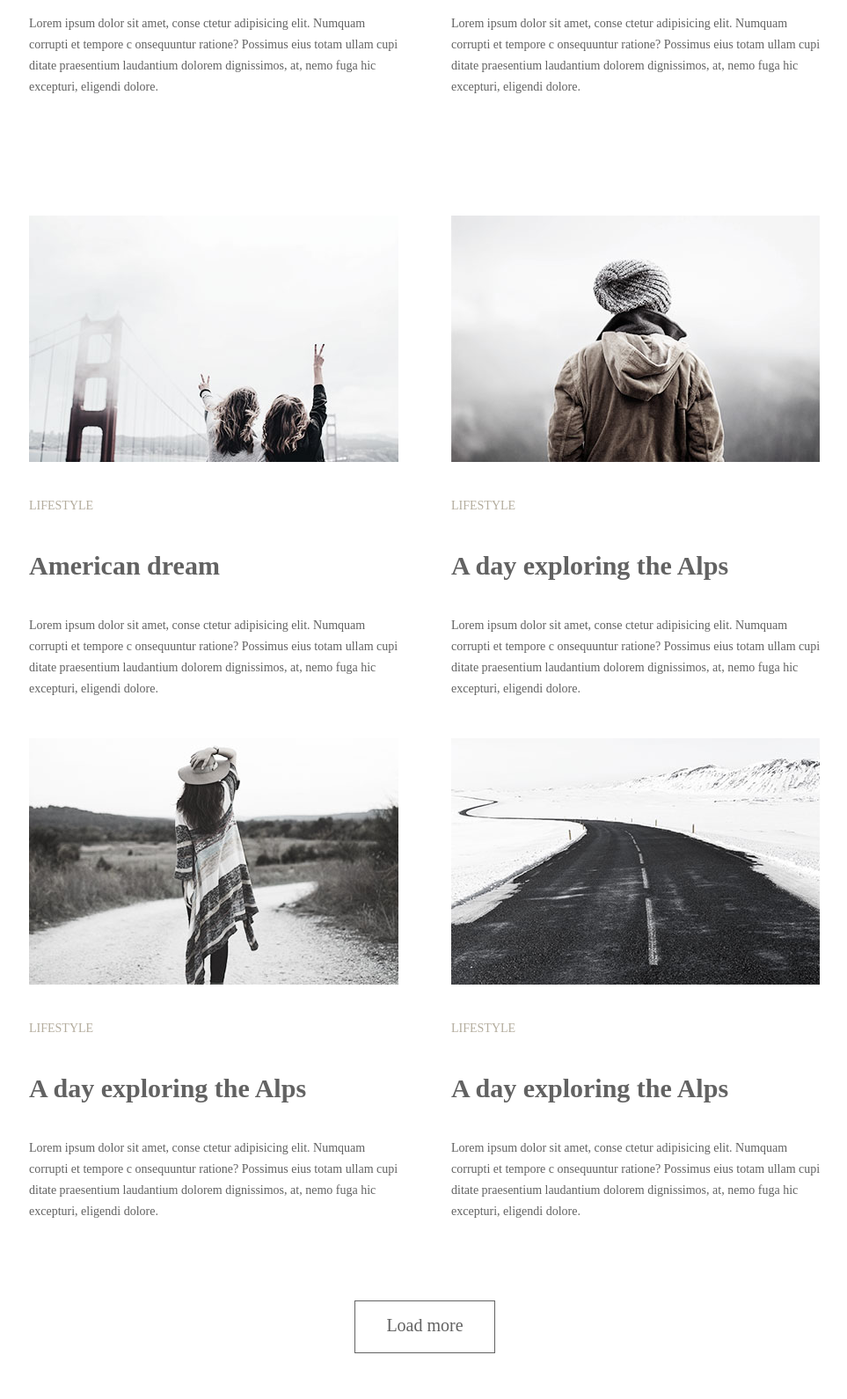
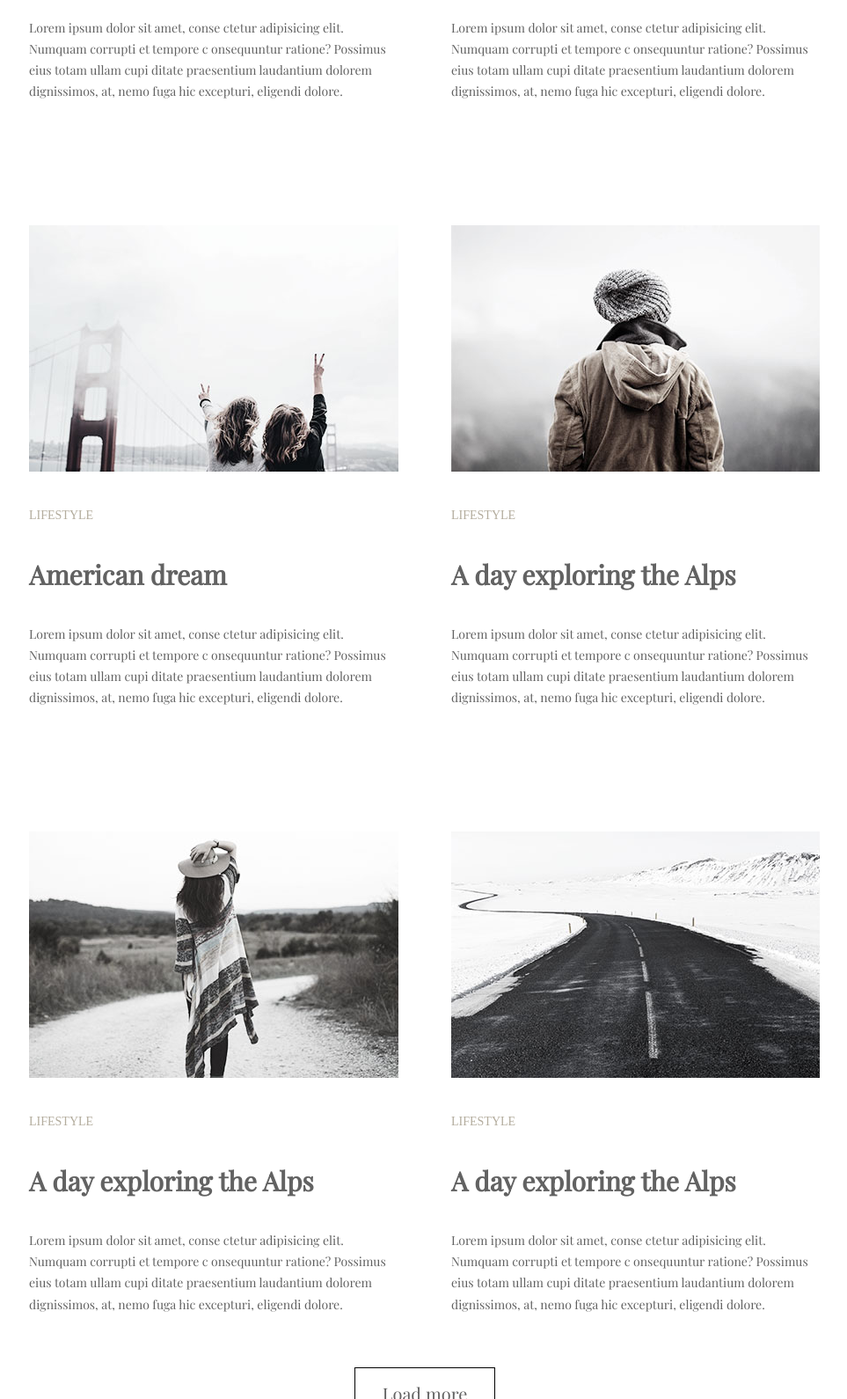
Before and after one commit to EvelinaK/goit-fe-course, a plain HTML site: page html-css/module-03/homework-03.html in a window 1280 px wide. Shown: the part 647-2237 px from the top of the page at 88% size, without its empty margins (157-1120 px from the left). Drawn offline with nearby package versions, Linux system fonts and the light colour scheme; a web font is replaced by a local one.

Commit message:
commit change

```diff
--- a/html-css/module-03/css/style.css
+++ b/html-css/module-03/css/style.css
@@ -24,6 +24,7 @@ ul, ol{
 .nav-item{
     display: inline-block;
     vertical-align:middle;
+    text-transform: uppercase;
 
 }
 
@@ -54,12 +55,8 @@ ul, ol{
     display: inline-block;
     vertical-align: middle;
     width: 50%;
-    padding: 0 30px 30px;
+    padding: 80px 30px 45px 30px;
     letter-spacing: 0;
-}
-.sub-card{
-
- padding-bottom: 90px;
 }
 
 h2{
@@ -68,7 +65,7 @@ h2{
 
 
 @font-face{
-    font-family:'Playfair-Display' ;
+    font-family:'Playfair Display' ;
     src:url(fonts/PlayfairDisplay-VariableFont_wght.ttf) format('truetype');
     font-weight: normal;
     font-style: normal;
@@ -82,29 +79,28 @@ h2{
 }
 
 body{
-    font-family: 'Playfair-Display';
+    font-family: 'Playfair Display';
     font-size: 14px;
     line-height: 1.72;
     color: #626262;
 }
 
-
 .card-img{
     margin-bottom: 30px;
 }
 
-.card .category-link{
+.category-link{
+    font-family: 'Unbuntu Light';
     text-decoration: none;
     color: #b4ad9e;
     text-transform: uppercase;
-
 }
 
 .card h2{
     font-size: 30px;
     margin: 30px 0;
+}
 
-}
 .card h2 a{
     font-size: 30px;
     color: inherit;
@@ -112,13 +108,12 @@ body{
 
 
 .nav-link:hover,
-.nav-link:focus,
-.nav-link.active{
+{
     color:#03a9f4;
 }
 
 #header{
-    padding: 75px 75px 100px;
+    padding: 75px 75px 25px;
 
 }
 #nav{
@@ -128,30 +123,25 @@ body{
 }
 
 
-footer{
-    padding: 45px 45px 25px;
-}
- .footer-button {
+ .button {
+    display: block;
     margin: 0 auto;
-    border-style: solid;
+    border: solid  black ;
     border-width:thin;
     height: 60px;
     width: 160px;
     padding: 10px;
     text-align: center;
+    font-family:'Playfair Display';
     font-size: 20px;
+    background-color:white ;
+    color: #626262;
 }
-
- a.button {
- text-decoration: none;
- color: #626262;
- display: block;
+.section-content{
+padding-bottom: 70px;
 }
-
-
 
 .nav-link{
     color: inherit;
     text-decoration: none;
-
 }
--- a/html-css/module-03/homework-03.html
+++ b/html-css/module-03/homework-03.html
@@ -16,142 +16,126 @@
             <nav id="nav">
                 <ul class="nav-list">
                     <li class="nav-item">
-                        <a href="#" class="nav-link active">LIFESTYLE</a>
+                        <a href="#" class="nav-link">lefestyle</a>
                     </li>
                     <li class="nav-item">
-                     <a href="#" class="nav-link">PHOTODIARY</a>
+                     <a href="#" class="nav-link">photodiary</a>
                  </li>
                  <li class="nav-item">
-                     <a href="#" class="nav-link">MUSIC</a>
+                     <a href="#" class="nav-link">music</a>
                  </li>
                  <li class="nav-item">
-                     <a href="#" class="nav-link">TRAVEL</a>
+                     <a href="#" class="nav-link">travel</a>
                  </li>
                 </ul>
             </nav>
           </div>
        </header>
        <main id="main">
-            <section class="section-article">
                 <div class="container">
                    <div class="cards">
                     <div class="card">
                         <div class="card-img">
-                            <a href='#'><img src="img/new-1.jpg" alt="1"></a>
+                            <a href='#'><img src="img/new-1.jpg" alt=""></a>
                         </div>
-                            <div class="card-body">
                         <div class="card-header">
-                                    <a  class ="category-link" href="#">LIFESTYLE</a>
+                            <a  class ="category-link" href="#">lifestyle</a>
                             <h2>More than just a music festival </h2>
                         </div>
-                                <div class="sub-card"><p>Lorem ipsum dolor sit amet, conse
+                            <p>Lorem ipsum dolor sit amet, conse
                                 ctetur adipisicing elit. Numquam corrupti et tempore c
                                 onsequuntur ratione? Possimus eius totam ullam cupi
                                 ditate praesentium laudantium
                                 dolorem dignissimos, at, nemo fuga hic excepturi,
-                                    eligendi dolore.</p>
-                                </div>
-                           </div>
+                                eligendi dolore.
+                            </p>
                     </div>
                     <div class="card">
                         <div class="card-img">
-                            <a href='#'><img src="img/new-2.jpg" alt="2"></a>
+                            <a href='#'><img src="img/new-2.jpg" alt=""></a>
                         </div>
-                            <div class="card-body">
                         <div class="card-header">
-                                    <a  class ="category-link" href="#">LIFESTYLE</a>
+                            <a  class ="category-link" href="#">lifestyle</a>
                             <h2>Life tastes better with coffee </h2>
                         </div>
-                                <div class="sub-card"><p>Lorem ipsum dolor sit amet, conse
+                            <p>Lorem ipsum dolor sit amet, conse
                                 ctetur adipisicing elit. Numquam corrupti et tempore c
                                 onsequuntur ratione? Possimus eius totam ullam cupi
                                 ditate praesentium laudantium
                                 dolorem dignissimos, at, nemo fuga hic excepturi,
-                                    eligendi dolore.</p>
-                                </div>
-                           </div>
+                                eligendi dolore.
+                            </p>
                     </div>
                     <div class="card">
                         <div class="card-img">
-                            <a href='#'><img src="img/new-3.jpg" alt="3"></a>
+                            <a href='#'><img src="img/new-3.jpg" alt=""></a>
                         </div>
-                            <div class="card-body">
                         <div class="card-header">
-                                    <a  class ="category-link" href="#">LIFESTYLE</a>
+                            <a  class ="category-link" href="#">lifestyle</a>
                             <h2>American dream </h2>
                         </div>
-                                <div><p>Lorem ipsum dolor sit amet, conse
+                            <p>Lorem ipsum dolor sit amet, conse
                                 ctetur adipisicing elit. Numquam corrupti et tempore c
                                 onsequuntur ratione? Possimus eius totam ullam cupi
                                 ditate praesentium laudantium
                                 dolorem dignissimos, at, nemo fuga hic excepturi,
-                                    eligendi dolore.</p>
-                                </div>
-                           </div>
+                                eligendi dolore.
+                            </p>
                     </div>
                     <div class="card">
                         <div class="card-img">
-                            <a href='#'><img src="img/new-4.jpg" alt="4"></a>
+                            <a href='#'><img src="img/new-4.jpg" alt=""></a>
                         </div>
-                            <div class="card-body">
                         <div class="card-header">
-                                    <a  class ="category-link" href="#">LIFESTYLE</a>
+                            <a  class ="category-link" href="#">lifestyle</a>
                             <h2>A day exploring the Alps </h2>
                         </div>
-                                <div><p>Lorem ipsum dolor sit amet, conse
+                            <p>Lorem ipsum dolor sit amet, conse
                             ctetur adipisicing elit. Numquam corrupti et tempore c
                             onsequuntur ratione? Possimus eius totam ullam cupi
                             ditate praesentium laudantium
                             dolorem dignissimos, at, nemo fuga hic excepturi,
-                                    eligendi dolore.</p>
-                                </div>
-                           </div>
+                            eligendi dolore.
+                            </p>
                     </div>
                     <div class="card">
                         <div class="card-img">
-                            <a href='#'><img src="img/new-5.jpg" alt="4"></a>
+                            <a href='#'><img src="img/new-5.jpg" alt=""></a>
                         </div>
-                            <div class="card-body">
                         <div class="card-header">
-                                    <a  class ="category-link" href="#">LIFESTYLE</a>
+                            <a  class ="category-link" href="#">lifestyle</a>
                             <h2>A day exploring the Alps </h2>
                         </div>
-                                <div><p>Lorem ipsum dolor sit amet, conse
+                            <p>Lorem ipsum dolor sit amet, conse
                                 ctetur adipisicing elit. Numquam corrupti et tempore c
                                 onsequuntur ratione? Possimus eius totam ullam cupi
                                 ditate praesentium laudantium
                                 dolorem dignissimos, at, nemo fuga hic excepturi,
-                                    eligendi dolore.</p>
-                                </div>
-                           </div>
+                                eligendi dolore.
+                            </p>
                     </div>
                     <div class="card">
                         <div class="card-img">
-                            <a href='#'><img src="img/new-6.jpg" alt="4"></a>
+                            <a href='#'><img src="img/new-6.jpg" alt=""></a>
                         </div>
-                            <div class="card-body">
                         <div class="card-header">
-                                    <a  class ="category-link" href="#">LIFESTYLE</a>
+                            <a  class ="category-link" href="#">lifestyle</a>
                             <h2>A day exploring the Alps </h2>
                         </div>
-                                <div><p>Lorem ipsum dolor sit amet, conse
+                            <p>Lorem ipsum dolor sit amet, conse
                                 ctetur adipisicing elit. Numquam corrupti et tempore c
                                 onsequuntur ratione? Possimus eius totam ullam cupi
                                 ditate praesentium laudantium
                                 dolorem dignissimos, at, nemo fuga hic excepturi,
-                                    eligendi dolore.</p>
+                                eligendi dolore.
+                            </p>
                     </div>
                    </div>
                 </div>
+            <div class="section-content">
+                <button class="button">Load more</button>
             </div>
-                </div>
-            </section>
        </main>
    </div>
-<footer>
-    <div class="footer-button">
-        <a href="#" class="button">Load more</a>
-    </div>
-</footer>
 </body>
 </html>
```
Lines whose indentation alone changed are shown as unchanged.
